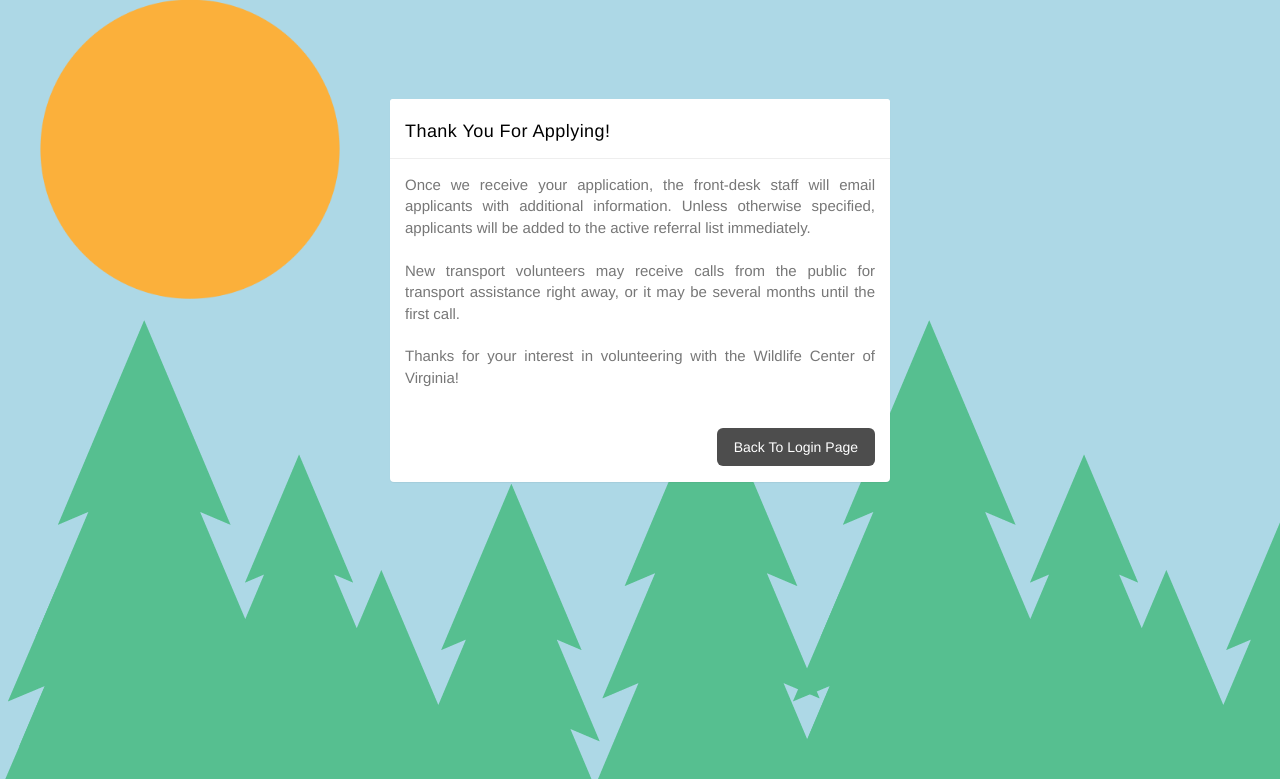
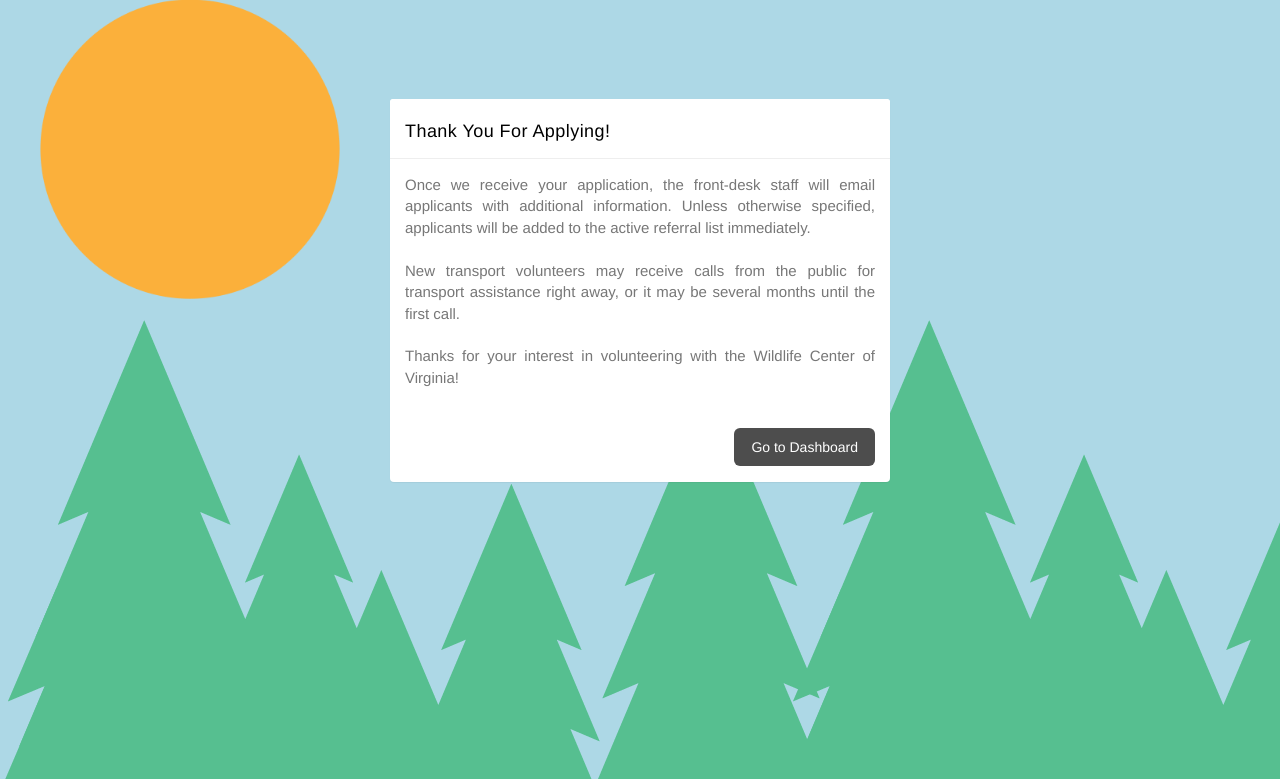
Before and after one commit to echevajv/WheelOf484Fortune, a PHP site: page /phpcode/thankyou.php in a window 1280 px wide. Shown: the part 21-800 px from the top of the page. Run offline with PHP 8.4, Linux system fonts and the light colour scheme.

Commit message:
Update thankyou.php

```diff
--- a/phpcode/thankyou.php
+++ b/phpcode/thankyou.php
@@ -469,7 +469,7 @@ if (isset($_POST['Submission'])) {
                 </div>
                 <!--END PANEL BODY-->
                 <div class="text-right">
-                    <a href="index.php" class="btn btn-primary" id="backtologinbutton">Back To Login Page</a>
+                    <a href="pendingdashboard.php" class="btn btn-primary" id="backtologinbutton">Go to Dashboard</a>
                 </div>
                 <!--END TEXT RIGHT-->
             </div>
```
